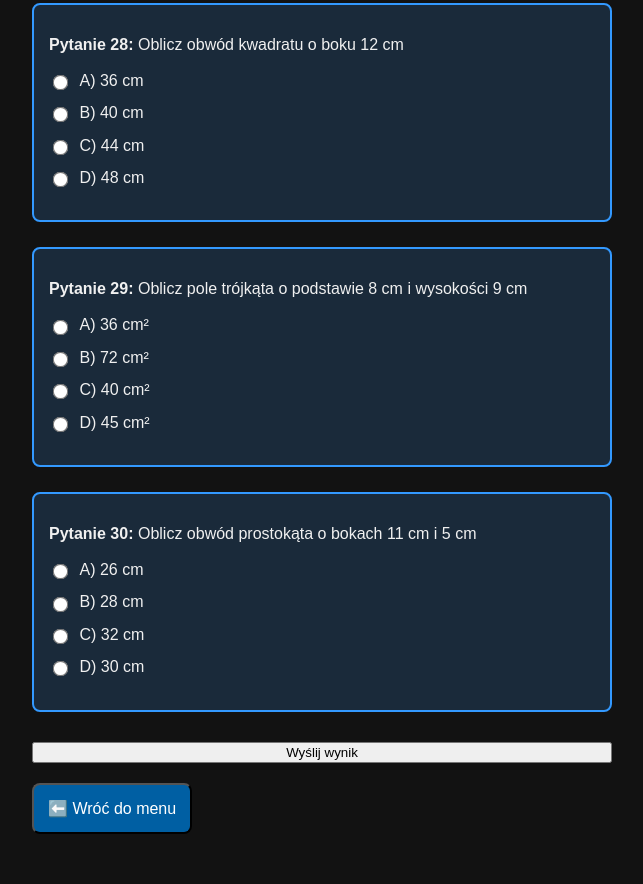
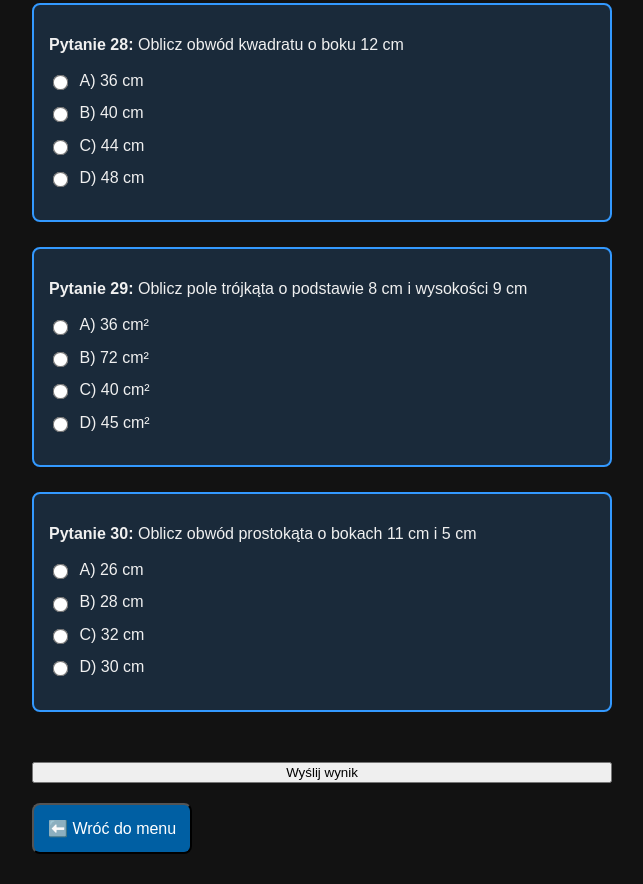
Before and after one commit to mikolajodrobinski-ui/quiz-matematyka, a website: page public/quiz.html in a window 1280 px wide. Shown: the part 6954-7838 px from the top of the page, without its empty margins (318-961 px from the left). Drawn offline with nearby package versions, Linux system fonts and the light colour scheme.

Commit message:
update - buttons

```diff
--- a/public/quiz.html
+++ b/public/quiz.html
@@ -25,7 +25,7 @@
     <div id="result"></div>
 
     <div class="button-row">
-      <button id="send-button" onclick="sendResult()">Wyślij wynik</button>
+      <button id="send-button" onclick="sendResult()" style="margin-top: 20px;">Wyślij wynik</button>
     </div>
 
     <!-- Przycisk na dole -->
```
